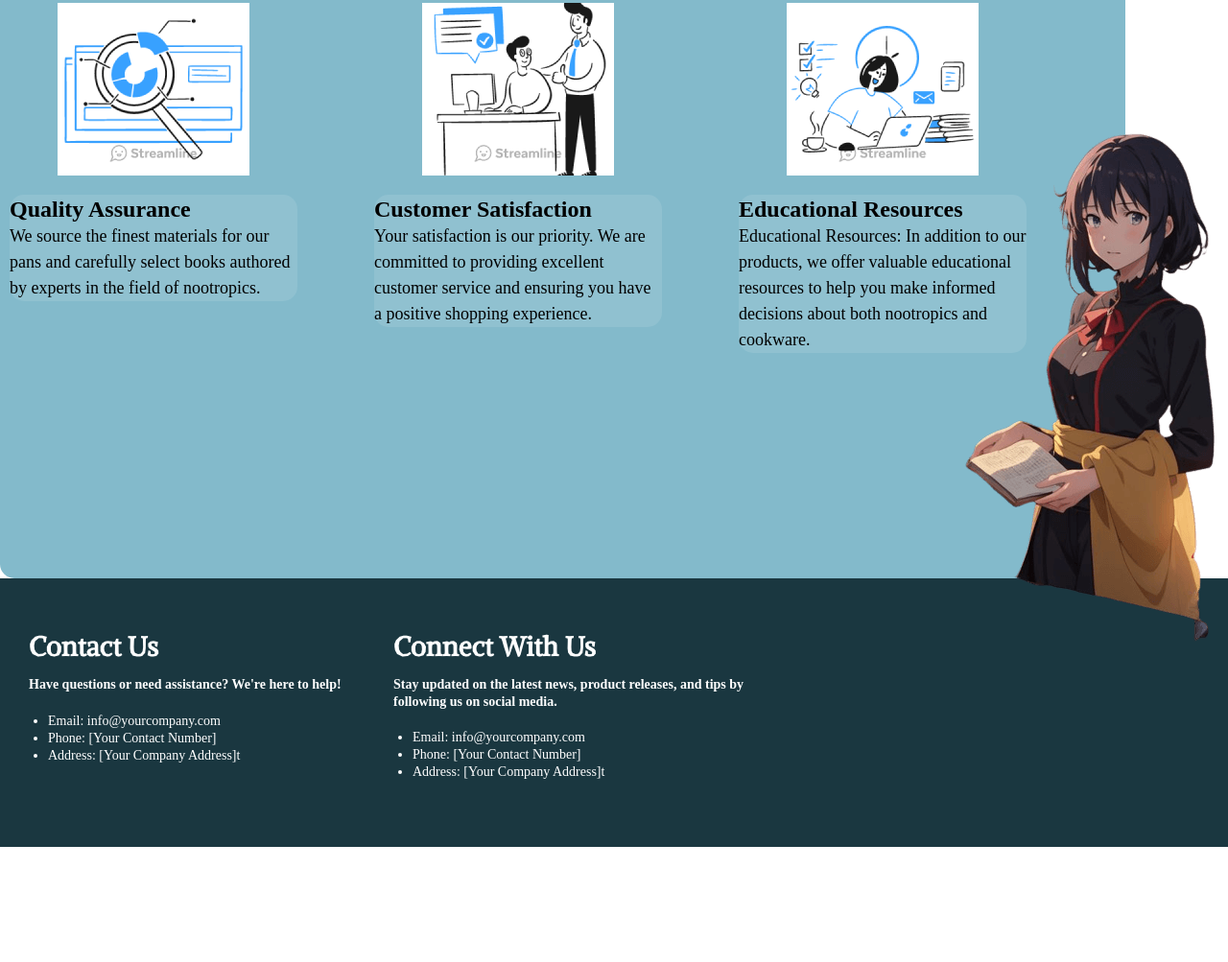
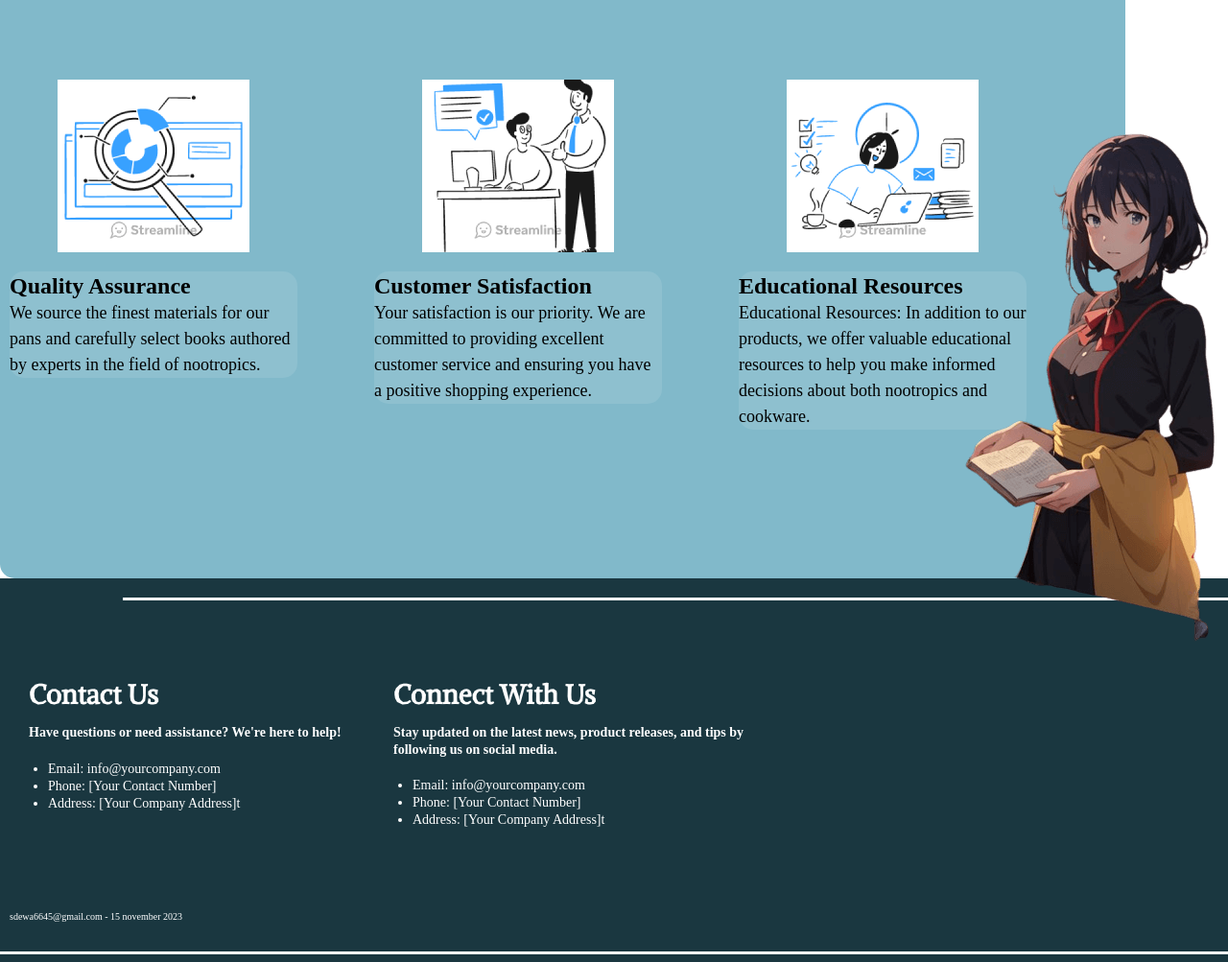
Before and after one commit to revou-fsse-3/milestone-1-DewaSRY, a plain HTML site: page index.html in a window 1280 px wide. Shown: the part 1497-2500 px from the top of the page at 96% size. Before the commit the page ends 2380 px from the top, so only its background shows below. Drawn offline with Linux system fonts and the light colour scheme; a web font is replaced by a local one.

Commit message:
last improfment on color and copy right

```diff
--- a/index.html
+++ b/index.html
@@ -19,11 +19,10 @@
         <img src="/public/logo/small-logo.png" alt="todo-nots-logo" />
       </picture>
       <nav class="navigation-table">
-        <a href=""> Home </a>
-        <a href=""> Vision </a>
-        <a href=""> Produce </a>
-        <a href=""> Ours </a>
-        <a href="">Footer</a>
+        <a href="#home"> Home </a>
+        <a href="#vision"> Vision </a>
+        <a href="#produc"> Produce </a>
+        <a href="#ours"> Ours </a>
       </nav>
     </header>
     <input type="checkbox" name="" id="hamburger" />
@@ -42,7 +41,7 @@
     </label>
 
     <main>
-      <section class="hero">
+      <section class="hero" id="home">
         <div class="hero-text">
           <h1>productivity with your own hand</h1>
           <p>
@@ -58,7 +57,7 @@
           class="cute-girl-one"
         />
       </section>
-      <section class="vision">
+      <section class="vision" id="vision">
         <img
           src="/public/images/notesPna/tool-image.png"
           alt="write notes"
@@ -113,7 +112,7 @@
         </div>
         <img src="/public/images/figure/waise-man.png" alt="wise-man" />
       </section>
-      <section class="product">
+      <section class="product" id="produc">
         <h2>Products</h2>
         <div class="product-cards">
           <h3>Premium Pans</h3>
@@ -134,7 +133,7 @@
           </p>
         </div>
       </section>
-      <section class="ours">
+      <section class="ours" id="ours">
         <h2>Why Choose TodoNotes .?</h2>
         <div class="cards">
           <!-- cards one -->
@@ -210,6 +209,7 @@
           <li>Address: [Your Company Address]t</li>
         </ul>
       </div>
+      <span class="copy-right"> sdewa6645@gmail.com - 15 november 2023 </span>
     </footer>
     <script src="/src/navigation.js"></script>
   </body>
--- a/public/css/footer.css
+++ b/public/css/footer.css
@@ -3,12 +3,37 @@
 .footer{
     background: var(--three);
     color: white;
-    padding: 5rem 3rem 3rem;
+    padding: 10rem 3rem ;
 
     display: grid;
     grid-template-columns: repeat(auto-fit,38rem);
+    position: relative;
+    height: min-content;
 }
+.footer::before,
+.footer::after{
+    position: absolute;
+    content: "";
+    height: 3px;
+    background-color: white;
+    right: 0;
 
+}
+.footer::after{
+    width: 90%;
+
+    top: 5%;
+
+}
+.footer::before{
+    width: 100%;
+    bottom: 2%;
+}
+.copy-right{
+    position: absolute;
+    left: 1rem;
+    bottom: 10%;
+}
 .footer-cards{
     width: 38rem;
     height: 20rem;
--- a/public/css/main.css
+++ b/public/css/main.css
@@ -39,19 +39,22 @@
   }
 :root{
     --primary:#F8FD4E;
-    --second:#83BACB;
+    --second:hsl(194, 41%, 65%);
     --three:#1A3740;
 
     font-size: 10px;
     line-height: 1.5;
 
     --card-bg:rgba(255,255,255,0.1);
+    --navigation-bg:rgba(129, 185, 202,0.4);
+    scroll-behavior: smooth;
 }
 *{
     box-sizing: border-box;
     margin: 0;
     padding: 0;
 }
+
 
 h1{
     font-size: 5.2rem;
--- a/public/css/navigation.css
+++ b/public/css/navigation.css
@@ -4,7 +4,8 @@
     width: min(100vw, 1240px);
     display: flex;
     flex-direction: column-reverse;
-    /* background-color: var(--second); */
+    background-color: var(--navigation-bg);
+
     padding: 1rem 3rem;
     border-radius: 7px;
     transform: translateY(-77%);
--- a/public/css/ours.css
+++ b/public/css/ours.css
@@ -20,7 +20,6 @@ top: 0.5rem;
 left: 50%;
 transform: translateX(-50%);
 color: white;
-width: 100%;
 
 }
 
@@ -30,7 +29,7 @@ width: 100%;
     overflow-x: auto;
     margin: 0 4rem ;
     scroll-snap-type: x mandatory;
-    height:38rem ;
+    /* height:38rem ; */
 
 }
 .cards::-webkit-scrollbar {
@@ -71,9 +70,14 @@ width: 100%;
        width: 60rem;
     }
 }
-@media screen  and (min-width:800px) {
+@media screen  and (min-width:1200px) {
     .cards{
       margin: 0;
+      height: 38rem;
+
+    }
+    .ours{
+    padding: 18rem 1rem 0rem;
 
     }
     .ours-cards:last-of-type{
--- a/public/css/produc.css
+++ b/public/css/produc.css
@@ -27,7 +27,3 @@
     height: 25rem;
     background-color: var(--card-bg);
 }
-
-@media screen  {
-
-}
```
